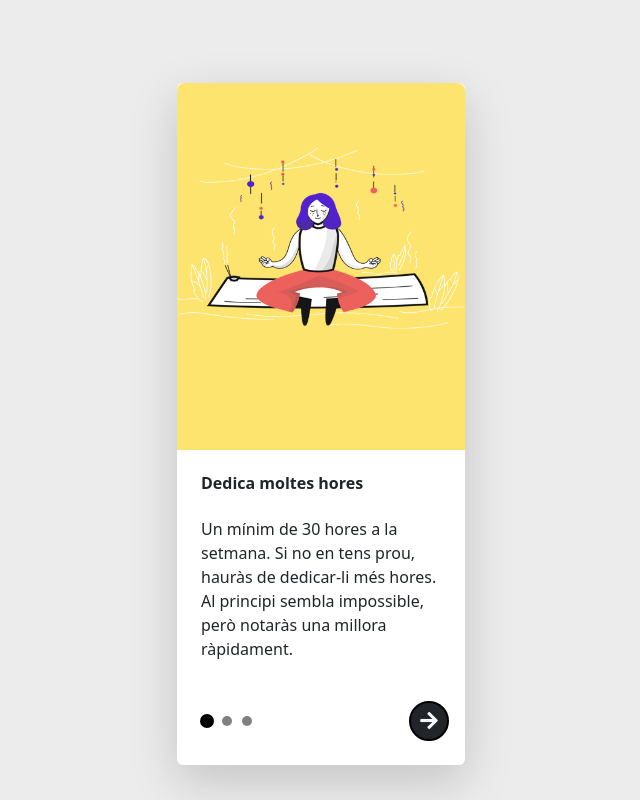
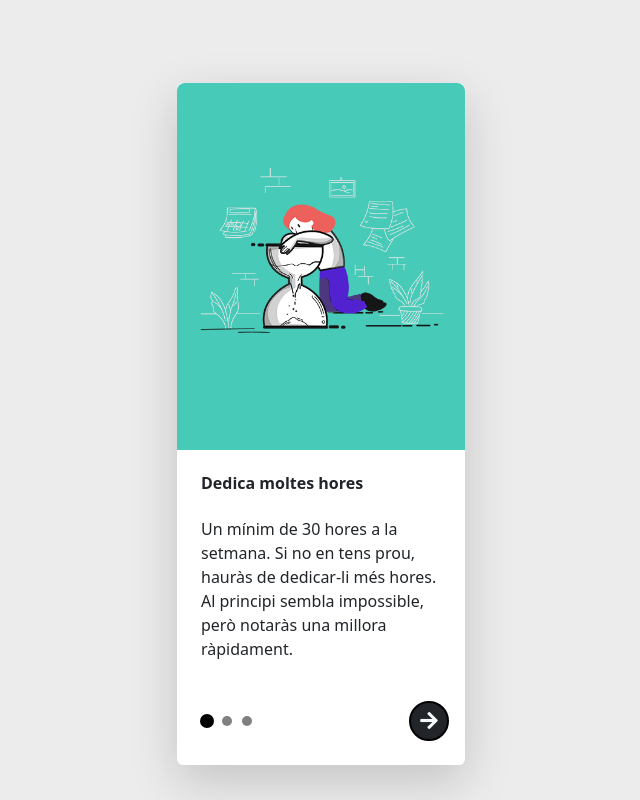
Before and after one commit to akustikoa/sprint5, an Angular app: page / in a window 1280 px wide. Shown: the whole page, without its empty margins (319-959 px from the left). Built offline with nearby package versions, Linux system fonts and the light colour scheme.

Commit message:
corretgit

```diff
--- a/src/app/escena/escena.component.html
+++ b/src/app/escena/escena.component.html
@@ -1,9 +1,4 @@
-<!-- <div
-  class="escena-container container d-flex justify-content-center align-items-lg-center"
-> -->
-<div
-  class="container d-flex justify-content-center align-items-center vh-100 v"
->
+<div class="container d-flex justify-content-center align-items-center vh-100">
   <div class="row">
     <div class="col-12 col-sm-10 col-md-8 col-lg-6 col-xl-4 mt-5">
       @for (step of steps; track $index) { @if ($index === currentStep) {
@@ -15,7 +10,7 @@
           class="card-img-top img-fluid rounded-top-3"
           [src]="step.img"
           [style.background-color]="'#' + step.bgcolor"
-          alt="Card image cap"
+          alt="Card imatge"
         />
         <div class="card-body p-4">
           <h6 class="card-title fw-bold mb-4">{{ step.title }}</h6>
@@ -28,7 +23,7 @@
           <div class="ball-center">
             @for (step of steps; track $index) {
             <div
-              (click)="setCurrentStepTo($index)"
+              (click)="posicioStep($index)"
               class="ball"
               [class.active]="currentStep === $index"
             ></div>
@@ -54,4 +49,3 @@
     </div>
   </div>
 </div>
-<!-- </div> -->
--- a/src/app/escena/escena.component.ts
+++ b/src/app/escena/escena.component.ts
@@ -9,7 +9,7 @@
   styleUrl: './escena.component.css',
 })
 export class EscenaComponent {
-  @Input() steps: iStep[] = []; // definim entrada de l'array del servei
+  @Input() steps: iStep[] = []; //entrada de l'array del servei
 
   public currentStep = 0;
 
@@ -20,7 +20,7 @@
   disminuir(): void {
     this.currentStep--;
   }
-  setCurrentStepTo(x: number) {
+  posicioStep(x: number) {
     this.currentStep = x;
   }
 }
--- a/src/app/steps.service.ts
+++ b/src/app/steps.service.ts
@@ -10,8 +10,8 @@
       title: 'Dedica moltes hores',
       description:
         'Un mínim de 30 hores a la setmana. Si no en tens prou, hauràs de dedicar-li més hores. Al principi sembla impossible, però notaràs una millora ràpidament.',
-      img: 'assets/image1.png',
-      bgcolor: 'FCE46E',
+      img: 'assets/image3.png',
+      bgcolor: '47CAB8',
     },
     {
       title: 'Programa projectes propis:',
@@ -24,8 +24,8 @@
       title: 'Procura descansar:',
       description:
         "Descansar bé i desconnectar són vitals. D'aquesta manera reduiràs l'estrès i l'ansietat. Milloraràs la teva concentració i consolidaràs el teu aprenentatge.",
-      img: 'assets/image3.png',
-      bgcolor: '47CAB8',
+      img: 'assets/image1.png',
+      bgcolor: 'FCE46E',
     },
   ];
   getSteps() {
```
Also changed, not shown: src/app/home/home.component.ts (+1 -6 lines), 1 other file (tests, documents, lock files or other folders).
